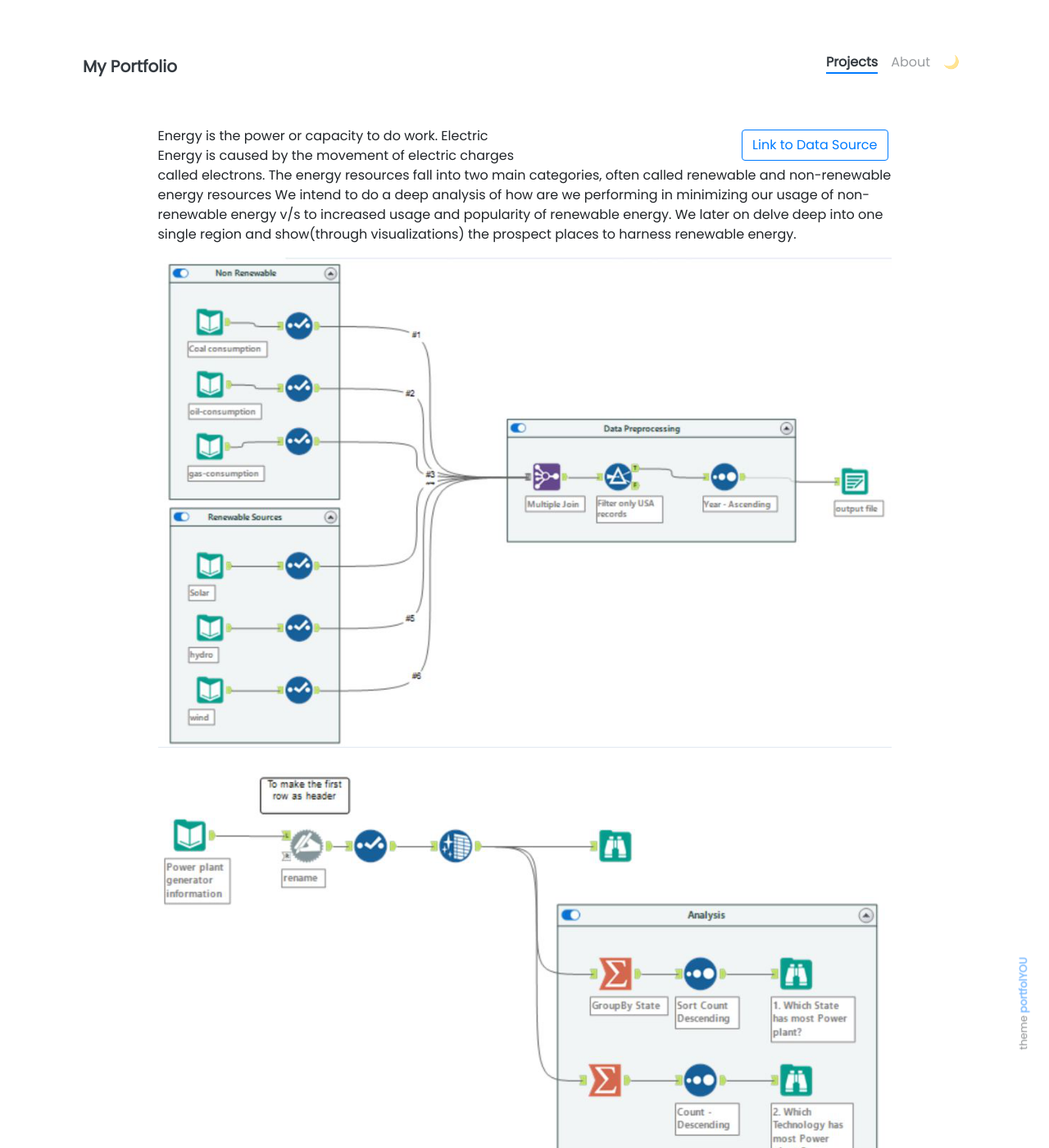
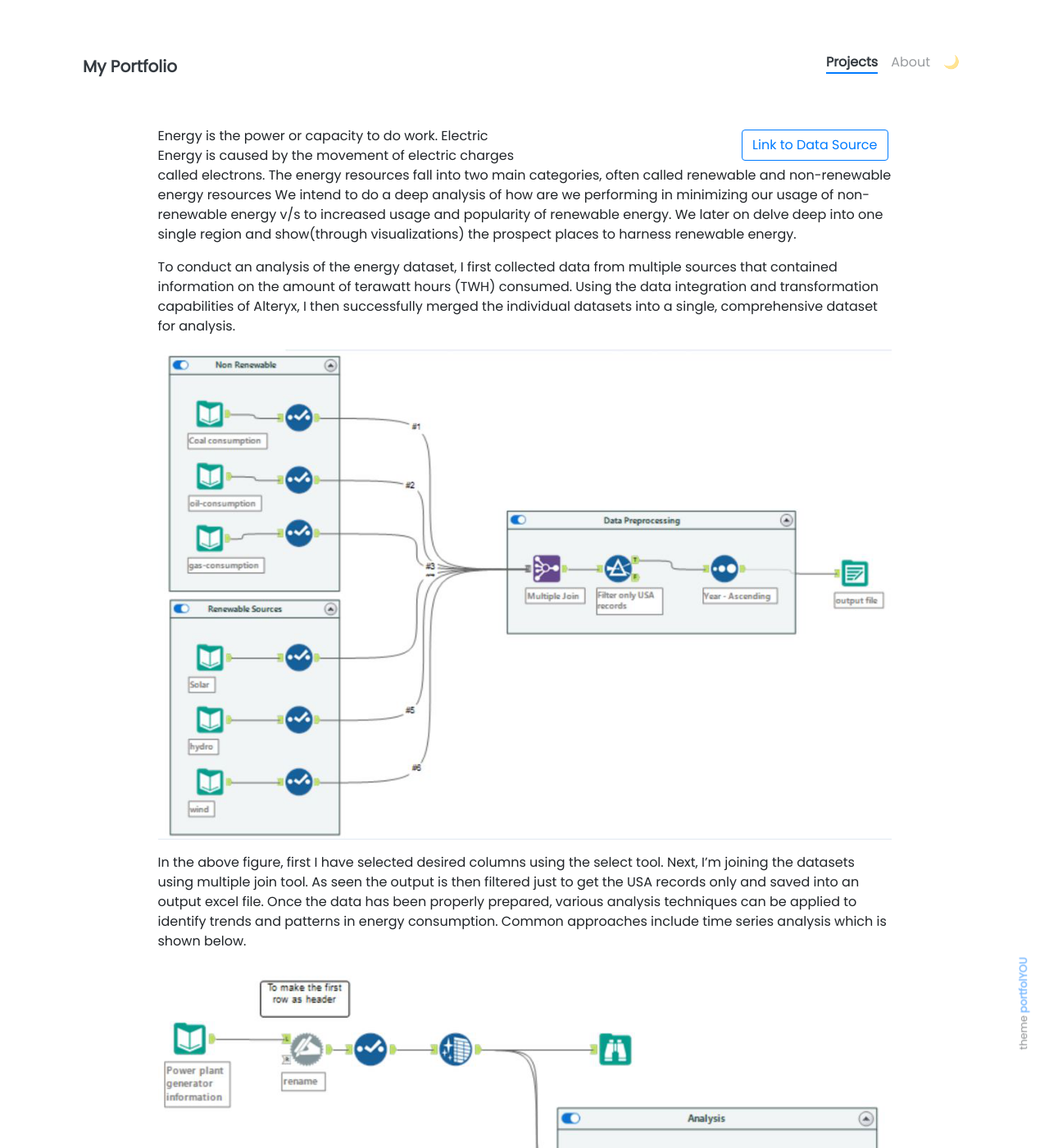
Before and after one commit to akshant10/akshant10.github.io, a Jekyll site: the page built from _projects/pro8.md, in a window 1280 px wide and 1400 px high. Shown: the whole window at 82% size. Built offline with Jekyll 4.4.1, drawn with Linux system fonts in a browser that asks for light colours; nearby versions of some CDN libraries.

Commit message:
Update pro8.md

```diff
--- a/_projects/pro8.md
+++ b/_projects/pro8.md
@@ -15,7 +15,9 @@ custom_js:
 
 Energy is the power or capacity to do work. Electric Energy is caused by the movement of electric charges called electrons. The energy resources fall into two main categories, often called renewable and non-renewable energy resources We intend to do a deep analysis of how are we performing in minimizing our usage of non-renewable energy v/s to increased usage and popularity of renewable energy. We later on delve deep into one single region and show(through visualizations) the prospect places to harness renewable energy.
 
+To conduct an analysis of the energy dataset, I first collected data from multiple sources that contained information on the amount of terawatt hours (TWH) consumed. Using the data integration and transformation capabilities of Alteryx, I then successfully merged the individual datasets into a single, comprehensive dataset for analysis.
 <img src="../assets/images/fig31.png" alt="image"/>
+In the above figure, first I have selected desired columns using the select tool. Next, I'm joining the datasets using multiple join tool. As seen the output is then filtered just to get the USA records only and saved into an output excel file. Once the data has been properly prepared, various analysis techniques can be applied to identify trends and patterns in energy consumption. Common approaches include time series analysis which is shown below.
 <img src="../assets/images/fig32.png" alt="image"/>
 
 <img src="../assets/images/fig29.png" alt="image"/>
```
